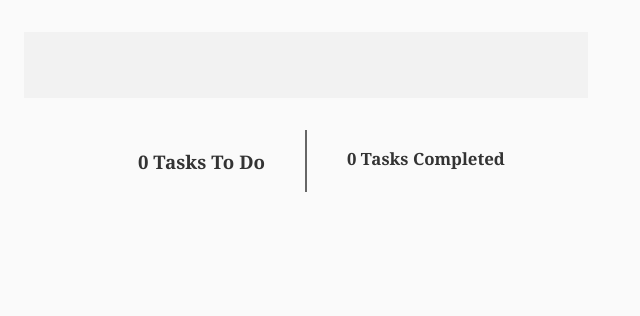
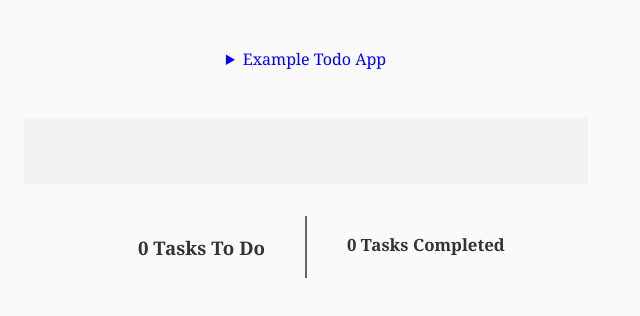
Before and after one commit to JoshLong23/react-todo-001, a React (Create React App) app: page / in a window 1280 px wide. Shown: the top 316 px of the page, without its empty margins (334-974 px from the left). Built offline with nearby package versions, Linux system fonts and the light colour scheme.

Commit message:
message added to top of page

```diff
--- a/src/App.js
+++ b/src/App.js
@@ -5,6 +5,11 @@ import Todo from './Todo';
 function App() {
   return (
     <div className='App'>
+      <details style={{ margin: '2rem', padding: '1rem' }}>
+        <summary style={{ color: 'blue' }}>Example Todo App</summary>
+        This is an example todo app I built using React and Styled Components. Any items you add to
+        this list are stored in React state and will not persist if you leave the page or reload
+      </details>
       <Todo />
     </div>
   );
```
